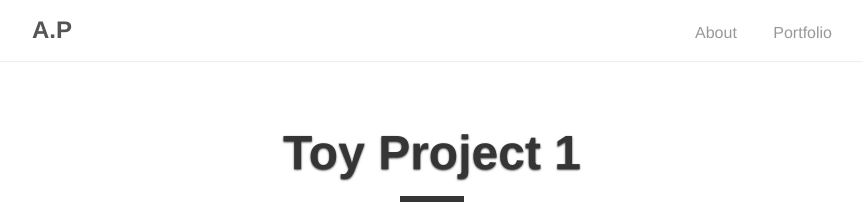
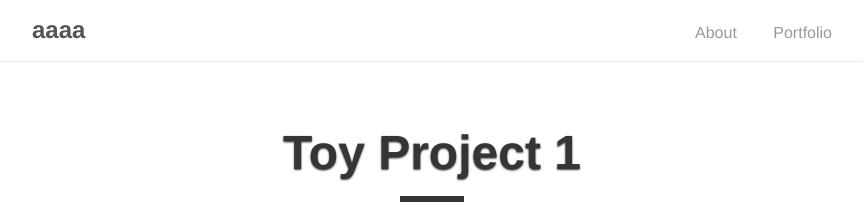
Before and after one commit to leegwangje/ap, a Jekyll site: the page built from _posts/2017-08-21-toy-project-1.md, in a window 1280 px wide. Shown: the top 211 px of the page, without its empty margins (208-1071 px from the left). Built offline with Jekyll 4.4.1, drawn with Linux system fonts in a browser that asks for light colours.

Commit message:
Update _config.yml

```diff
--- a/_config.yml
+++ b/_config.yml
@@ -1,7 +1,7 @@
 # Site settings
-title: A.P
-baseurl: "/ap"
-url: "https://kssim.github.io"
+title: aaaa
+baseurl: ""
+url: "https://leegwangje.github.io"
 google_analytics: # Tracking ID, e.g. "UA-000000-01"
 
 # Author
```
